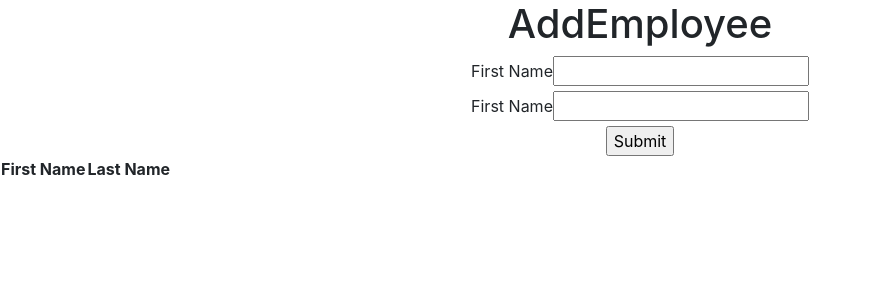
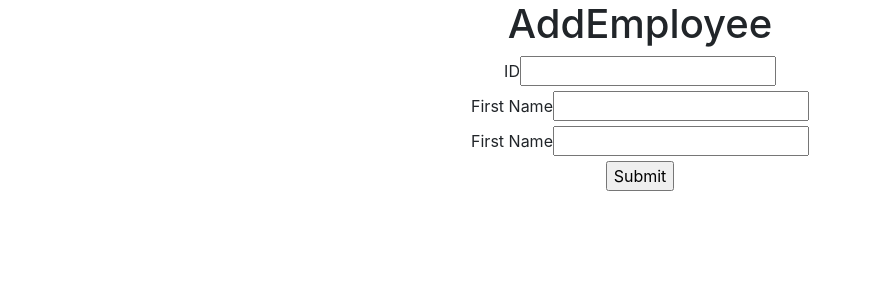
Before and after one commit to Vidit02/ReactLearning, a React (Create React App) app: page / in a window 1280 px wide. Shown: the top 300 px of the page, without its empty margins (0-870 px from the left). Built offline with nearby package versions, Linux system fonts and the light colour scheme.

Commit message:
React Form

```diff
--- a/src/components/AddEmployee.js
+++ b/src/components/AddEmployee.js
@@ -1,20 +1,32 @@
 import React from 'react'
 import { useState } from 'react'
+import { ListEmployees } from './ListEmployees'
+import { ViewEmployee } from './ViewEmployee'
 
 export const AddEmployee = () => {
     const [first, setfirstname] = useState('')
     const [second, setsecondname] = useState('')
+    const [id, setid] = useState('')
+    const [users, setusers] = useState([])
 
-    const firstnamehandler = (e)=>{
+    const firstnamehandler = (e) => {
         console.log(e.target.value)
         setfirstname(e.target.value)
     }
 
-    const submit = (e)=>{
+    const submit = (e) => {
         e.preventDefault();
         console.log("called...")
         console.log(first)
         console.log(second)
+        var obj = {
+            firstname : first,
+            lastname  : second,
+            id        : id
+        }
+
+        setusers([...users,obj])
+
 
     }
     return (
@@ -22,31 +34,32 @@ export const AddEmployee = () => {
             <h1>AddEmployee</h1>
             <form onSubmit={submit}>
                 <div>
+                    <label>ID</label>
+                    <input type="text" onChange={(e) => setid(e.target.value)} />
+                    {id}
+                </div>
+                <div>
                     <label>First Name</label>
-                <input type="text" onChange={(e)=>firstnamehandler(e)} />
+                    <input type="text" onChange={(e) => firstnamehandler(e)} />
                     {first}
                 </div>
                 <div>
                     <label>First Name</label>
-                <input type="text" onChange={(e)=>setsecondname(e.target.value)} />
+                    <input type="text" onChange={(e) => setsecondname(e.target.value)} />
                     {second}
                 </div>
                 <div>
                     <input type="submit" value="Submit" />
                 </div>
+
             </form>
-        <div>
-            <table>
-                <tr>
-                    <th>First Name</th>
-                    <th>Last Name</th>
-                </tr>
-                <tr>
-                    <th>{first}</th>
-                    <th>{second}</th>
-                </tr>
-            </table>
-        </div>
+            {
+                users.map((user)=> {
+                    return(
+                        <ListEmployees users = {user} />
+                    )
+                })
+            }
         </div>
     )
 }
--- /dev/null
+++ b/src/components/ListEmployees.js
@@ -0,0 +1,20 @@
+import React from 'react'
+
+export const ListEmployees = (props) => {
+  return (
+    <div>
+      <table>
+        <tr>
+          <th>Id</th>
+          <th>Firstname</th>
+          <th>Lastname</th>
+        </tr>
+        <tr>
+          <td>{props.users.id}</td>
+          <td>{props.users.firstname}</td>
+          <td>{props.users.lastname}</td>
+        </tr>
+      </table>
+    </div>
+  )
+}
--- /dev/null
+++ b/src/components/ViewEmployee.js
@@ -0,0 +1,10 @@
+import React from 'react'
+
+export const ViewEmployee = () => {
+  return (
+    <div>
+
+
+    </div>
+  )
+}
```
Also changed, not shown: src/components/AddTicket.js (added, +7 -0 lines). Lines whose indentation alone changed are shown as unchanged.
